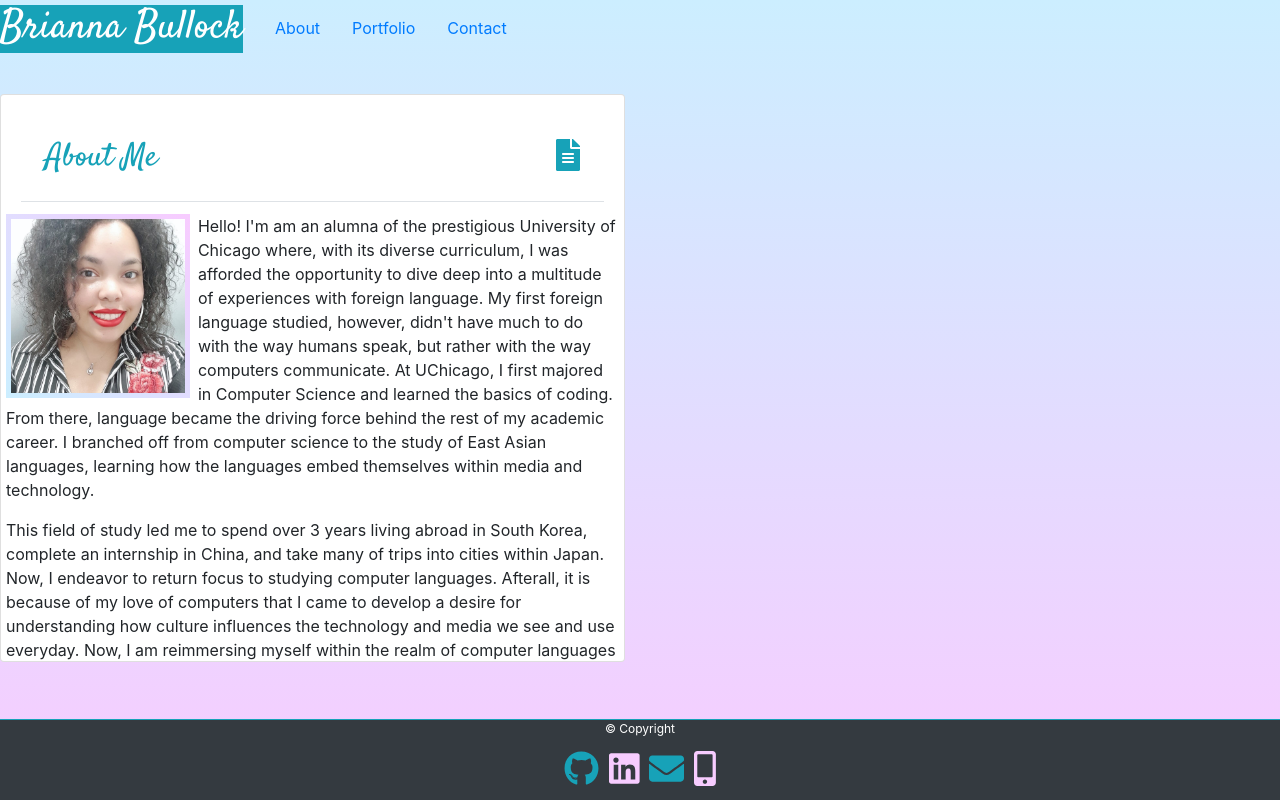
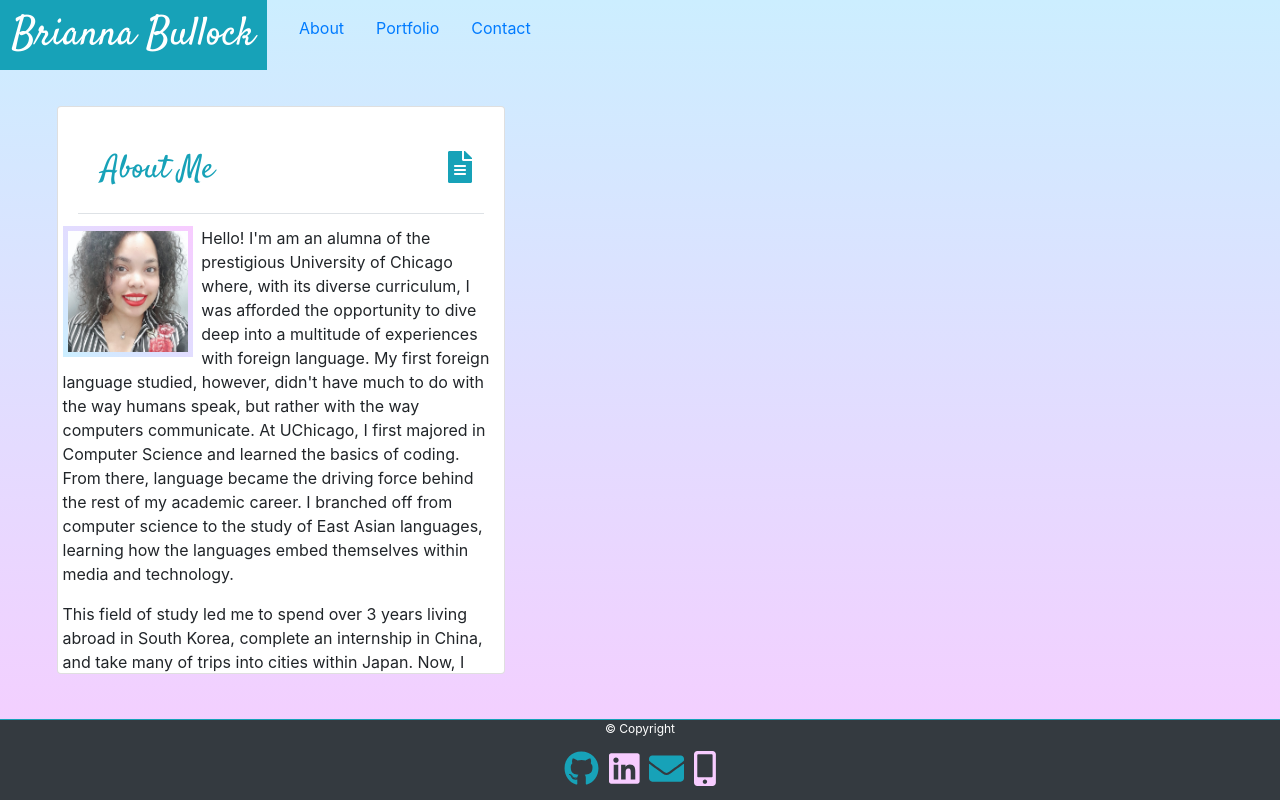
Before and after one commit to kairora/bullock-portfolio-react, a React (Create React App) app: page / in a window 1280 px wide. Built offline with nearby package versions, Linux system fonts and the light colour scheme.

Commit message:
removed width scroll, centered name link

```diff
--- a/src/App.css
+++ b/src/App.css
@@ -2,8 +2,11 @@
 header {
   display: inline-flex !important;
 }
-nav h1 {
+header h1 {
   font-family: 'Satisfy', cursive;
+  height: 70px;
+  padding: 12px;
+  text-align: center;
 }
 .nav-link:focus {
   background-color: #17a2b8;
@@ -19,7 +22,7 @@ nav h1 {
 }
 .navbar-brand {
   justify-content: space-between;
-  padding: 0;
+  padding: 0 !important;
 }
 
 body {
@@ -27,6 +30,7 @@ body {
   min-height: 400px;
   margin-bottom: 100px;
   clear: both;
+  width: 90vw;
 }
 .card {
   max-width: 55vw;
--- a/src/components/pages/Contact.js
+++ b/src/components/pages/Contact.js
@@ -11,16 +11,16 @@ export default function () {
           <h2 className="card-title text-info border-bottom p-4">Contact</h2>
           <form>
             <div className="form-group pt-4">
-              <label for="exampleFormControlInput1">Name</label>
-              <input type="name" className="form-control" id="exampleFormControlInput1" placeholder="John Smith" />
+              <label htmlFor="formName">Name</label>
+              <input type="name" className="form-control" id="formName" placeholder="John Smith" />
             </div>
             <div className="form-group">
-              <label for="exampleFormControlInput1">Email</label>
-              <input type="email" className="form-control" id="exampleFormControlInput1" placeholder="example@gmail.com" />
+              <label htmlFor="formEmail">Email</label>
+              <input type="email" className="form-control" id="formEmail" placeholder="example@gmail.com" />
             </div>
             <div className="form-group">
-              <label for="exampleFormControlTextarea1">Message</label>
-              <textarea className="form-control" id="exampleFormControlTextarea1" rows="3"></textarea>
+              <label htmlFor="formMessage">Message</label>
+              <textarea className="form-control" id="formMessage" rows="3"></textarea>
             </div>
           </form>
           <Link to="mailto:brianna.bullock16@gmail.com" className="btn btn-info rounded-0">Submit</Link>
--- a/src/styles/Contact.css
+++ b/src/styles/Contact.css
@@ -1,8 +1,8 @@
-#exampleFormControlTextarea1 {
+#formMessage {
     height: 200px;
 }
 .card {
-    max-width: 55vw;
+    max-width: 35vw;
     margin-left: auto;
     margin-right: auto;
 }
```
